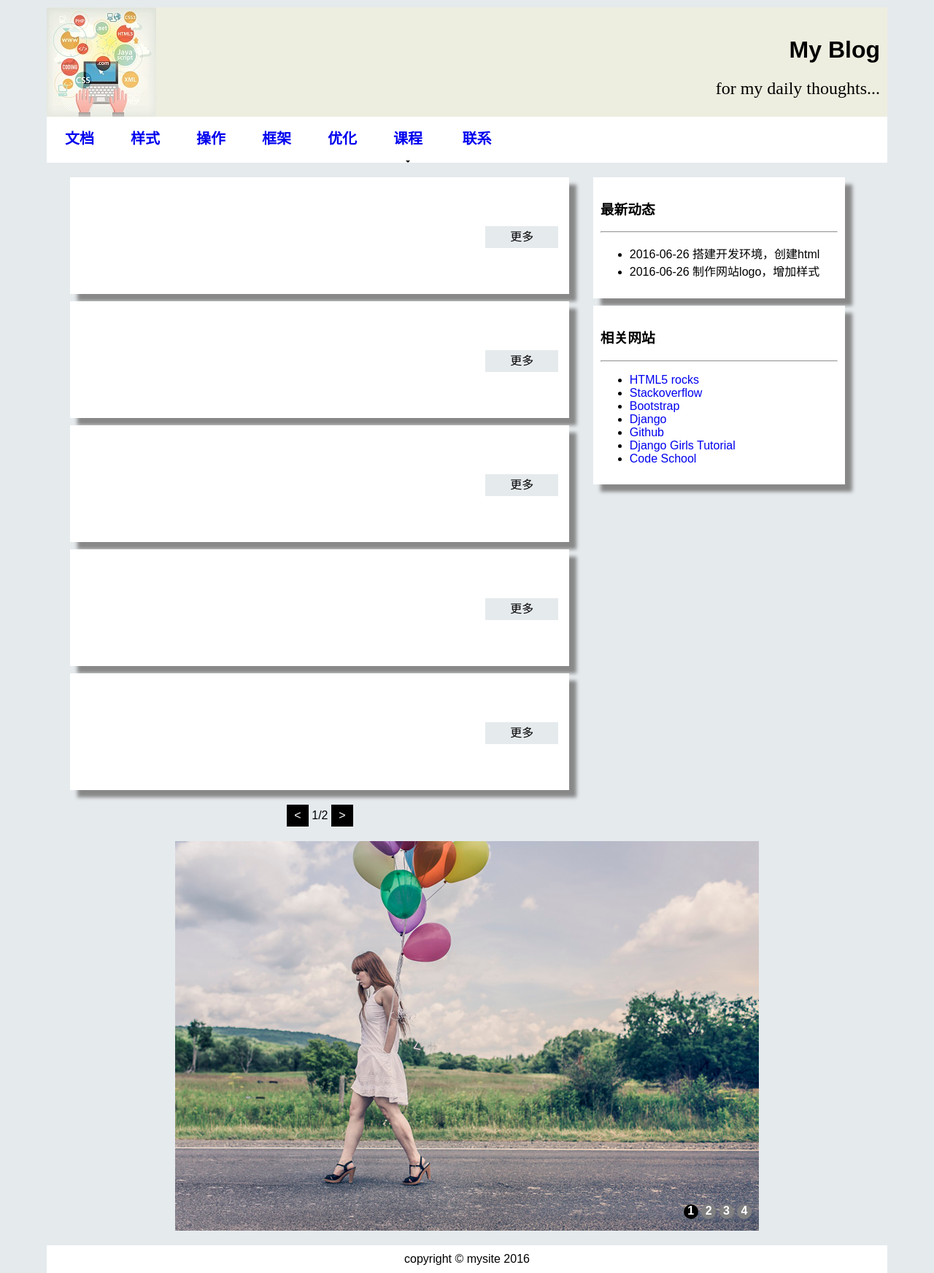
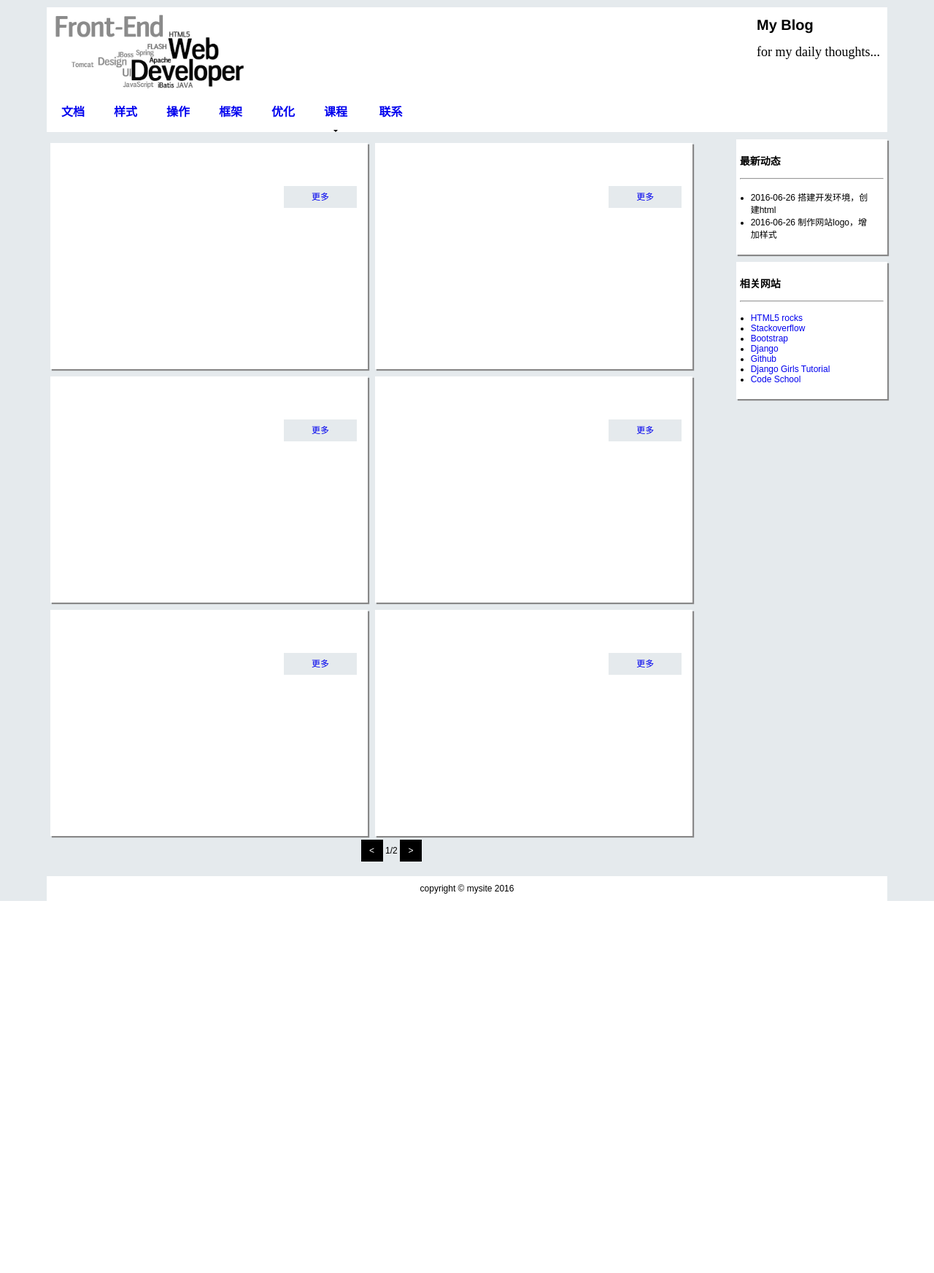
Before and after one commit to albert-001/my_blog, a Django app: template blog/templates/myblog_static.html in a window 1280 px wide. Shown: the whole page at 73% size. After the commit the page ends 1235 px from the top, so only its background shows below. Run offline with Django 3.2, Linux system fonts and the light colour scheme; the template is opened without the code that fills it, so the values that code supplies are empty.

Commit message:
adapt page style

```diff
--- a/blog/static/main.css
+++ b/blog/static/main.css
@@ -5,49 +5,54 @@ body {
 	font-family: sans-serif;
 	border: 0;
     padding: 0;
+    font-size: 12px;
 }
 
 a {
 	text-decoration: none;
 }
 
+h1 {
+	font-size: 20px;
+}
+
+h2 {
+	font-size: 18px;
+}
+
 body > header {
 	margin-top: 10px;
-	background-color: #EEEEE0;
-	height: 150px;
+	height: 120px;
+	width: 100%;
+	background-color: white;
 }
 
 #logo {
-	display: inline-block;
-	width: 20%;
+	width: 264px;
+	height: 120px;
 	float: left;
-	height: 150px;
+	margin-left: 10px;
 }
 
-#slogan {
-	font-weight: bolder;
-	height: 150px;
+hgroup {
+	height: 120px;
+	float: right;
+	margin-right: 10px;
 }
 
-#slogan h1 {
-	margin-top: 40px;
+hgroup h1 {
 	font-family: 'Roboto Slab', 'Helvetica Neue',
 	'Hiragino Sans GB', 'WenQuanYi Micro Hei',
 	'Microsoft Yahei', sans-serif;
 	font-weight: bolder;
 }
 
-#slogan h2 {
+hgroup h2 {
 	font-family: serif;
 	font-weight: 300;
 }
 
-#slogan h1, h2 {
-	margin-right: 10px;
-}
-
 nav {
-	clear: left;
 	margin-bottom: 10px;
 	background-color: white;
 	position: relative;
@@ -60,20 +65,15 @@ nav ul {
 
 nav li {
 	list-style: none;
-	margin: 0;
-	padding: 0;
-}
-
-nav li {
 	display: inline-block;
 }
 
 nav a {
 	display: block;
 	margin: 0;
-	padding: 0px 25px;
-	line-height: 60px;
-	font-size: 20px;
+	padding: 0px 20px;
+	line-height: 48px;
+	font-size: 16px;
 	font-family: "Arial","Microsoft YaHei","黑体","宋体",sans-serif;
 	font-weight: bolder;
 }
@@ -105,21 +105,14 @@ nav ul li ul {
 	display: none;
 }
 
-#slogan {
-	display: inline-block;
-	width: 80%;
-	float: left;
-	text-align: right;
-}
-
 #content {
-	min-height: 600px;
-	width: 65%;
+	width: 82%;
 	float: left;
 	border: 0;
 }
 
 #pager {
+	clear: both;
 	margin-top: 20px;
 	margin-bottom: 20px;
 	text-align: center;
@@ -135,11 +128,13 @@ nav ul li ul {
 }
 
 article {
-	width: 90%;
-	min-height: 150px;
-	margin: 10px auto;
-	padding: 5px 5px;
-	box-shadow: 10px 10px 5px #888888;
+	width: 45%;
+	height: 300px;
+	display: inline-block;
+	float: left;
+	padding: 5px;
+	margin:5px;
+	box-shadow: 2px 2px 1px #888888;
 	background-color: white;
 }
 
@@ -152,8 +147,6 @@ article > header {
 h1.blog_header {
 	padding: 5px 10px;
 	margin: 0;
-	font-size: 24;
-	font-weight: bold;
 	text-align: center;
 }
 
@@ -167,7 +160,7 @@ article > p {
 
 article > footer {
     width: 100%;
-    height: 34px;
+    height: 30px;
 }
 
 article > footer > a {
@@ -175,7 +168,6 @@ article > footer > a {
 	width: 100px;
 	height: 30px;
 	line-height: 30px;
-	color: black;
 	background-color: rgb(229, 234, 237);
 	text-align: center;
     margin-right: 10px;
@@ -183,17 +175,20 @@ article > footer > a {
 }
 
 aside {
-	width: 30%;
-	float: left;
-	margin-left: 5%
-	padding: 5px 5px;
+	width: 18%;
+	float: right;
 }
 
 .ads {
-	box-shadow: 10px 10px 5px #888888;
-	padding: 10px;
-	margin: 10px auto;
+	box-shadow: 2px 2px 1px #888888;
+	padding: 5px;
+	margin-bottom: 10px;
 	background-color: white;
+}
+
+.ads > ul {
+	padding: 5px;
+	margin:10px;
 }
 
 body > footer {
--- a/blog/static/main.js
+++ b/blog/static/main.js
@@ -1,3 +1,5 @@
+var posts_per_page = 6
+
 function mainPageOnLoad() {
     let page = 1;
     let pages = 2;
@@ -5,7 +7,6 @@ function mainPageOnLoad() {
     getPostsOnPage(page);
     $("a#prev_page").click(function(event){
         event.preventDefault();
-        console.log(event)
         if(page > 1){
             page = page - 1;
             $("#curr_page").text(page+'/'+pages);
@@ -14,7 +15,6 @@ function mainPageOnLoad() {
     });
     $("a#next_page").click(function(event){
         event.preventDefault();
-        console.log(event)
         if(page < pages){
             page = page + 1;
             $("#curr_page").text(page+'/'+pages);
@@ -40,7 +40,7 @@ function showPosts(posts) {
         $(".blog_meta").eq(i).text(posts[i].date);
         $(".blog_content").eq(i).text(posts[i].content);
     }
-    for(let i=posts.length; i<5; i++) {
+    for(let i=posts.length; i<posts_per_page; i++) {
         $("#blog"+i).hide();
     }
 }
--- a/blog/templates/myblog_static.html
+++ b/blog/templates/myblog_static.html
@@ -10,15 +10,11 @@
 </head>
 <body>
 	<header>
-		<div id="logo">
-			<img src="/static/logo.jpg">
-		</div>
-		<div id="slogan">
-		    <hgroup>
+		<img id="logo" src="/static/logo.png">
+		<hgroup id="slogan">
 			<h1>My Blog
 			<h2>for my daily thoughts...
-			</hgroup>
-		</div>
+		</hgroup>
 	</header>
 	<nav>
 		<ul>
@@ -85,6 +81,15 @@
 			</p>
 			<footer><a href="#">更多</a></footer>
 		</article>
+		<article id="blog6">
+		    <header>
+			<h1 class="blog_header"></h1>
+			<div class="blog_meta"></div>
+			</header>
+			<p class="blog_content">
+			</p>
+			<footer><a href="#">更多</a></footer>
+		</article>
 		<div id="pager">
 			<a href="javascript:void(0);" id="prev_page"><</a>
 			<span id="curr_page">1/1</span>
@@ -114,6 +119,7 @@
 			</ul>
 		</div>
 	</aside>
+	<!-- image slider
 	<div id="slider_container">
 	    <ul id="slider_item_group">
 	        <li class="slider_item" id="slider1"><img src="/static/1.jpg" width="800px" height="534px">
@@ -132,6 +138,7 @@
 	        <a id="next" href="javascript:void(0)">></a>
 	    </div>
 	</div>
+	-->
 	<footer>
 		copyright © mysite 2016
 	</footer>
--- a/blog/views.py
+++ b/blog/views.py
@@ -4,7 +4,7 @@ from blog.models import Post
 
 total_posts = 0
 total_pages = 1
-posts_per_page = 5
+posts_per_page = 6
 
 # Create your views here.
 def post(request):
@@ -21,8 +21,6 @@ def page(request, page_number):
         page_end = total_posts
     else:
         page_end = posts_per_page*(page_number)
-    print("page_start:%d" % page_start)
-    print("page_end:%d" % page_end)
     posts = Post.objects.order_by('-date')[page_start:page_end]
     response_data = []
     for post in posts:
```
Also changed, not shown: blog/static/logo.jpg (deleted), blog/static/logo.png (added).
